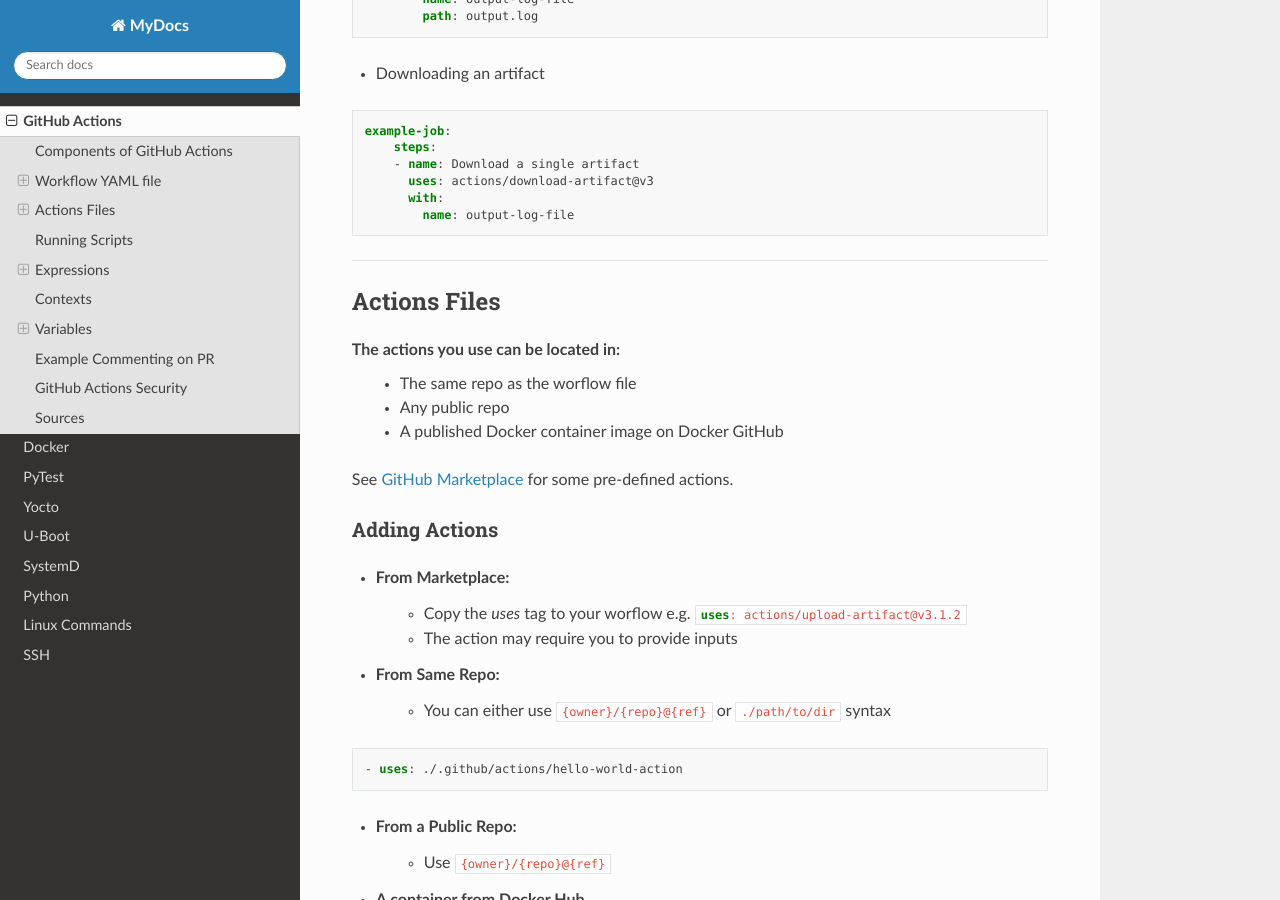
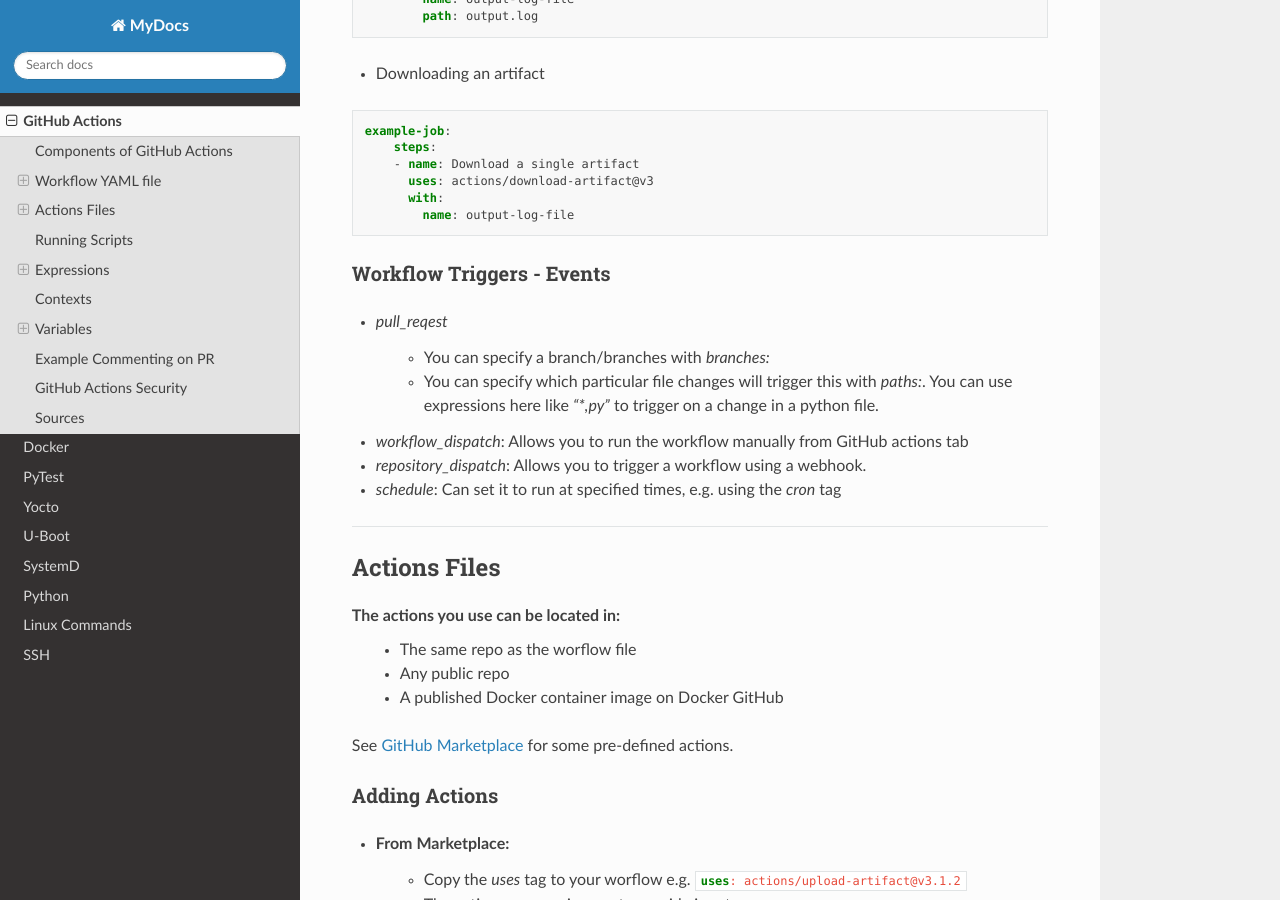
Before and after one commit to mcbottcher/my_docs, a Sphinx documentation site: the page built from docs/source/github_actions.rst, in a window 1280 px wide and 900 px high, scrolled down 2184 px. Built offline with Sphinx 7.4.7 and the Read the Docs theme 2.0.0, drawn with Linux system fonts in a browser that asks for light colours.

Commit message:
github_actions: Added more trigger events

```diff
--- a/docs/source/github_actions.rst
+++ b/docs/source/github_actions.rst
@@ -111,6 +111,23 @@ you can save them as artifacts.
           uses: actions/download-artifact@v3
           with:
             name: output-log-file
+
+Workflow Triggers - Events
+^^^^^^^^^^^^^^^^^^^^^^^^^^
+
+- `pull_reqest`
+
+    - You can specify a branch/branches with `branches:`
+
+    - You can specify which particular file changes will trigger this with
+      `paths:`. You can use expressions here like `"*,py"` to trigger on a
+      change in a python file.
+
+- `workflow_dispatch`: Allows you to run the workflow manually from GitHub actions tab
+
+- `repository_dispatch`: Allows you to trigger a workflow using a webhook.
+
+- `schedule`: Can set it to run at specified times, e.g. using the `cron` tag
 
 ----
 
```
